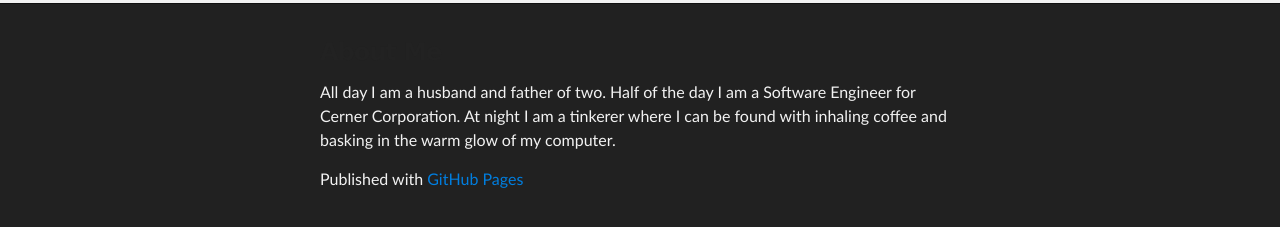
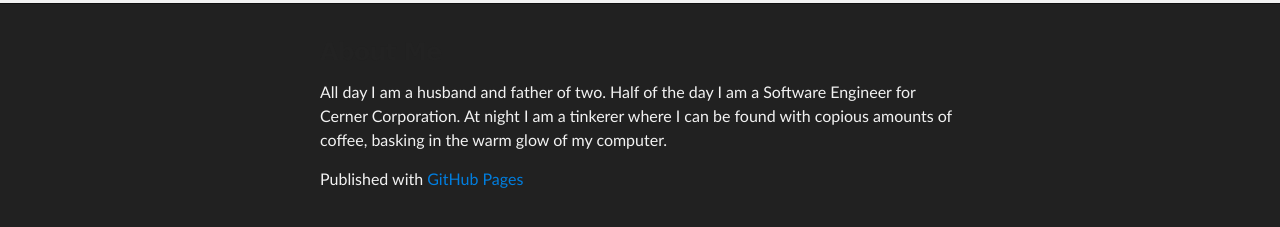
Before and after one commit to jonaldomo/jonaldomo.github.io, a Jekyll site: the page built from index.html, in a window 1280 px wide. Shown: the part 288-515 px from the top of the page. Built offline with Jekyll 4.4.1, drawn with Linux system fonts in a browser that asks for light colours.

Commit message:
Update posts.html
typos

```diff
--- a/_layouts/posts.html
+++ b/_layouts/posts.html
@@ -25,7 +25,7 @@
 <div id="footer_wrap" class="outer">
   <footer class="inner">
     <h3>About Me</h3>
-      <p>All day I am a husband and father of two.  Half of the day I am a Software Engineer for Cerner Corporation.  At night I am a tinkerer where I can be found with inhaling coffee and basking in the warm glow of my computer.</p>
+      <p>All day I am a husband and father of two.  Half of the day I am a Software Engineer for Cerner Corporation.  At night I am a tinkerer where I can be found with copious amounts of coffee, basking in the warm glow of my computer.</p>
     <p>Published with <a href="http://pages.github.com">GitHub Pages</a></p>
   </footer>
 </div>
```
